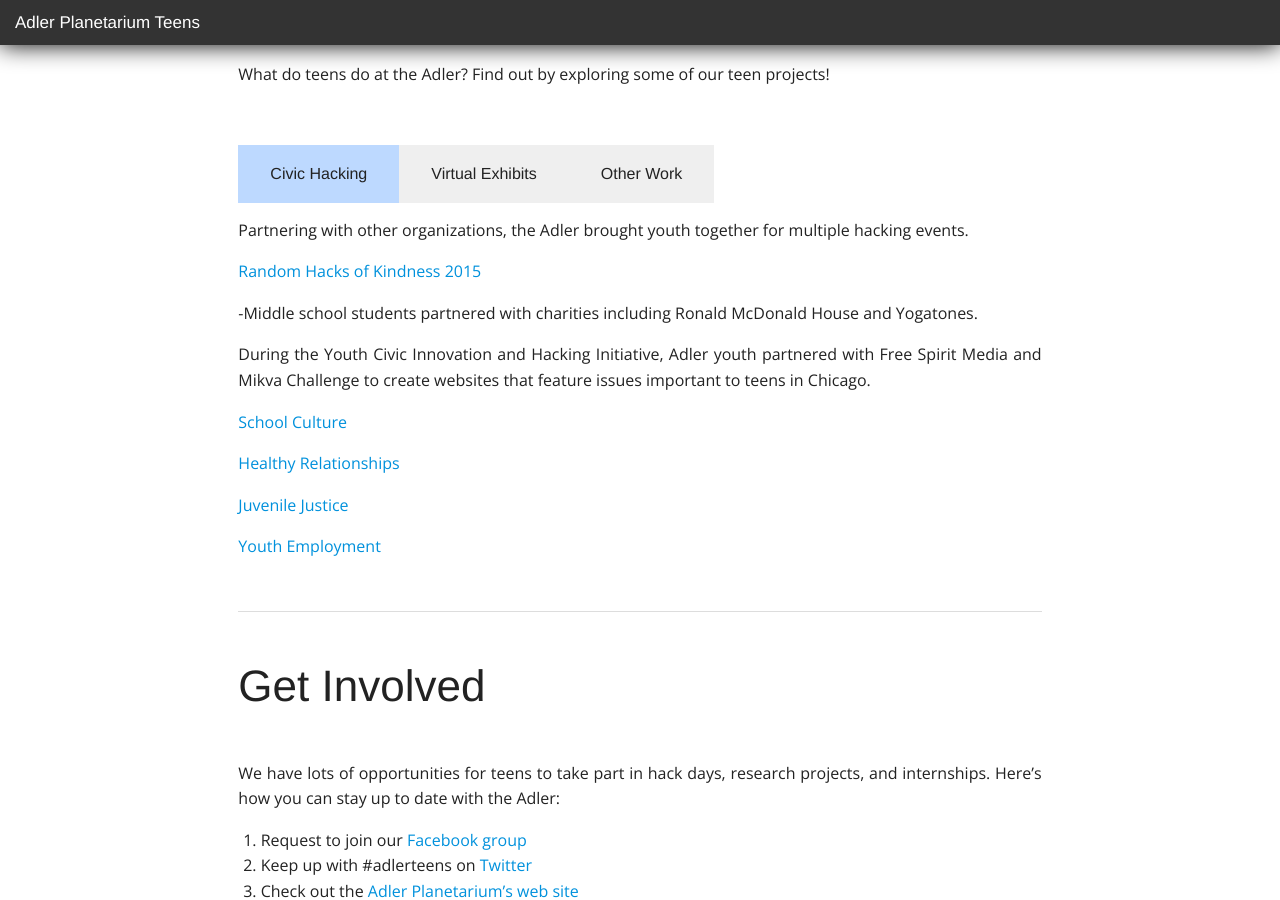
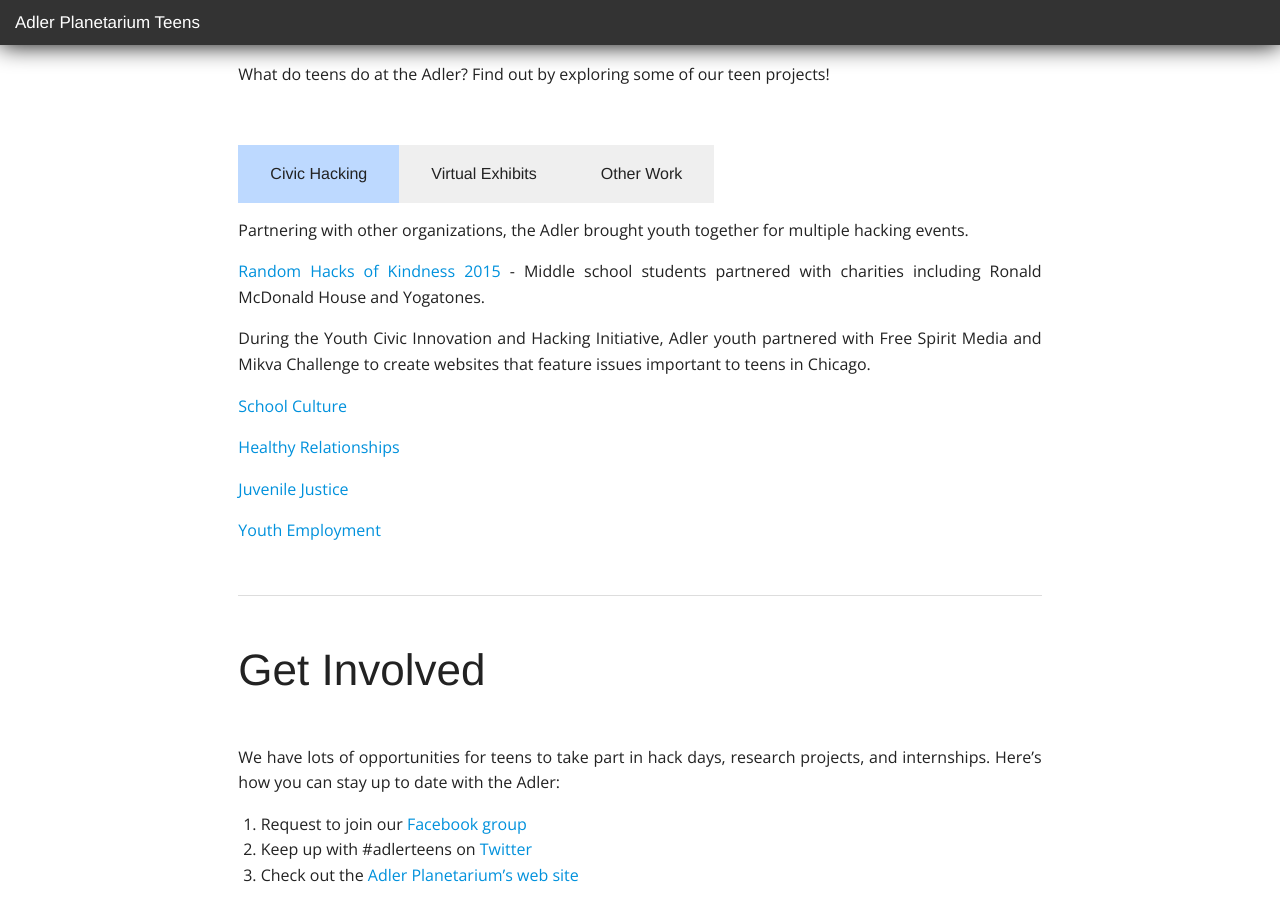
Before and after one commit to jbundy17/AdlerYouthPrograms.github.io, a Jekyll site: the page built from index.md, in a window 1280 px wide and 900 px high, scrolled down 483 px. Built offline with Jekyll 4.4.1, drawn with Linux system fonts in a browser that asks for light colours; nearby versions of some CDN libraries; Markdown is read by kramdown in place of the engine named in the settings.

```diff
--- a/index.md
+++ b/index.md
@@ -16,7 +16,7 @@ Find out by exploring some of our teen projects!
 
   <div class="content active" id="tab-1">
     <p>Partnering with other organizations, the Adler brought youth together for multiple hacking events.</p>
-    <p><a href="http://bit.ly/1GDZyNE" target="_blank">Random Hacks of Kindness 2015 </a></p> <p> -Middle school students partnered with charities including Ronald McDonald House and Yogatones.</p>
+    <p><a href="http://bit.ly/1GDZyNE" target="_blank">Random Hacks of Kindness 2015</a> - Middle school students partnered with charities including Ronald McDonald House and Yogatones.</p>
     <p>During the Youth Civic Innovation and Hacking Initiative, Adler youth partnered with Free Spirit Media and Mikva Challenge to create websites that feature issues important to teens in Chicago.</p>
     <p><a href="http://bit.ly/1kNTCcp" target="_blank">School Culture</a></p>
     <p><a href="http://bit.ly/1quHPPd" target="_blank">Healthy Relationships</a></p>
```
